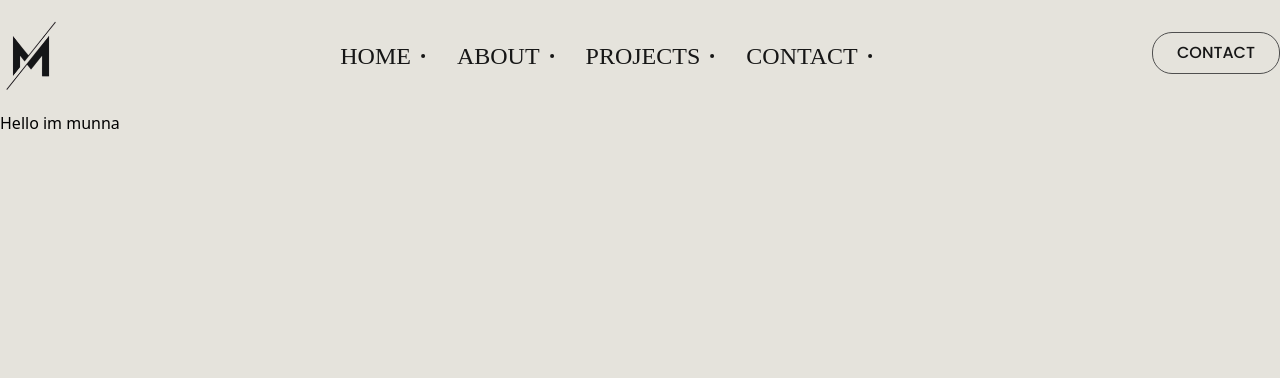
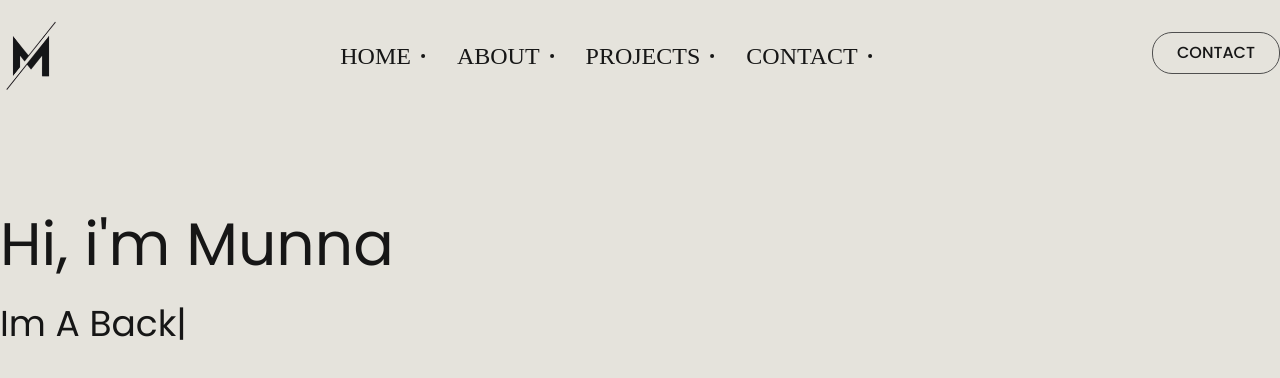
Before and after one commit to Munna-Scriptz/Portfolio, a React (Vite) app: page / in a window 1280 px wide. Shown: the top 378 px of the page. Built offline with nearby package versions, Linux system fonts and the light colour scheme; a web font is replaced by a local one.

Commit message:
Type Writter Effect Added

```diff
--- a/package.json
+++ b/package.json
@@ -18,6 +18,7 @@
     "react-dom": "^19.1.0",
     "react-icons": "^5.5.0",
     "react-router": "^7.6.3",
+    "react-type-animation": "^3.2.0",
     "tailwindcss": "^4.1.11"
   },
   "devDependencies": {
--- a/src/components/Banner.jsx
+++ b/src/components/Banner.jsx
@@ -1,11 +1,33 @@
 import React from 'react'
+import { TypeAnimation } from 'react-type-animation';
 
 const Banner = () => {
   return (
     <>
-       <section id="Banner">
+       <section id="Banner" className='pt-22'>
             <div className="container">
-                <h1>Hello im munna</h1>
+                <div className="bannerText">
+                    <h1 className='font-poppins text-Primary text-[60px]'>Hi, i'm Munna</h1>
+                    {/* -----animated Text------- */}
+                    <div className='mt-2'>
+                        <TypeAnimation
+                            sequence={[
+                                // Same substring at the start will only be typed out once, initially
+                                'Im A Frontend Developer',
+                                1000, // wait 1s before replacing "Mice" with "Hamsters"
+                                'Im A Backend Developer',
+                                1000,
+                                'Im A Fullstack Developer',
+                                1000,
+                            ]}
+                            wrapper="span"
+                            speed={50}
+                            style={{ fontSize: '36px', color:' #161616', fontFamily: 'Poppins, sans-serif' , display: 'inline-block' }}
+                            repeat={Infinity}
+                        />
+                    </div>
+
+                </div>
             </div>
         </section>
     </>
```
Also changed, not shown: 1 other file (tests, documents, lock files or other folders).
